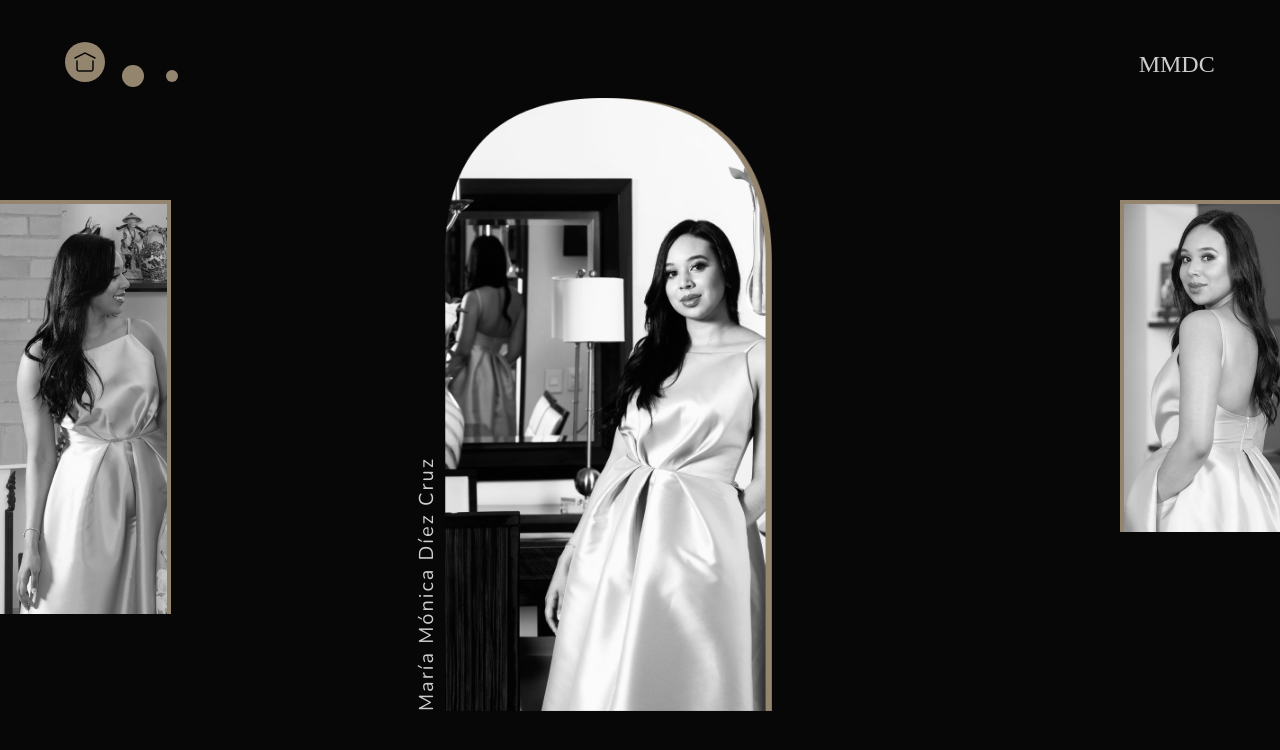
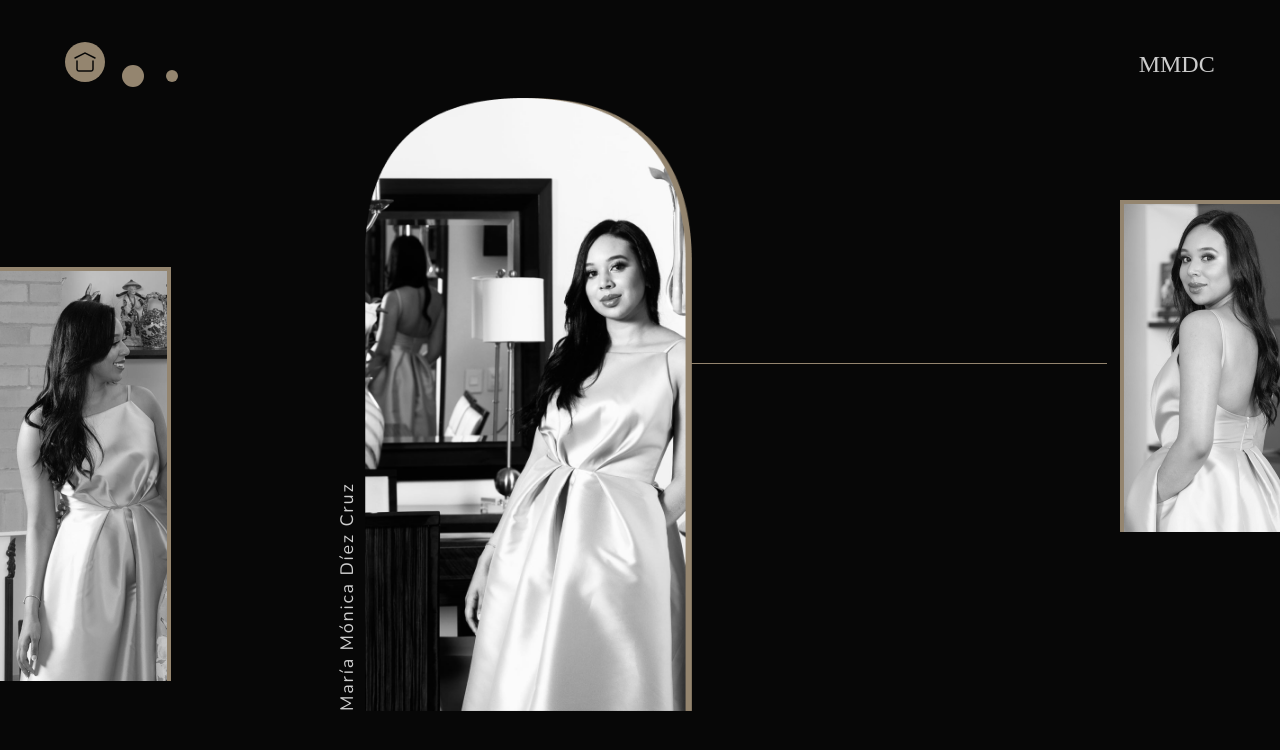
Before and after one commit to NicoAmont/mmdc-grado, a Next.js app: page / in a window 1280 px wide. Shown: the top 750 px of the page. Built offline with nearby package versions, Linux system fonts and the light colour scheme; a web font is replaced by a local one.

Commit message:
adding some details banner

```diff
--- a/pages/index.js
+++ b/pages/index.js
@@ -31,20 +31,19 @@ export default function Home() {
                   </div>
                 </Link>
             </div>
-
-            <div className='absolute flex flex-row items-baseline top-1/2 left-1/3 transform -translate-y-1/2 bottom-0 w-auto h-96 filter-none'>
-              <div className='w-full h-full relative filter-none'>
-              <p className='absolute w-96 top-0 -left-48 font-body text-xl text-bgr2 font-extralight tracking-widest -rotate-90 z-10 filter-none '>María Mónica Díez Cruz</p>
+            <div className='absolute z-10 hover:filter-none flex flex-row items-baseline top-1/2 left-1/3 transform -translate-y-1/2 -translate-x-20 bottom-0 w-auto h-96 filter-none'>
+              <div className='w-full h-full relative hover:filter-none '>
+              <p className='absolute hover:filter-none w-96 top-0 -left-48 font-body text-lg text-bgr2 font-extralight tracking-widest -rotate-90 z-10 filter-none '>María Mónica Díez Cruz</p>
               </div>
-              <img className='transform -translate-y-36 scale-90 filter-none'  src="/fotobanner1.png"/>
+              <img className='transform -translate-y-36 scale-90 filter-none  '  src="/fotobanner1.png"/>
             </div>
-            <div className='animate-slide-left top-1/4 left-0 absolute border-gold border-r-4 border-t-4'>
-              <img className='h-full'  src="/izqbanner.png" />
+            <div className='animate-slide-left top-1/3 left-0 absolute z-10 border-gold border-r-4 border-t-4'>
+              <img className='h-full grayscale'  src="/izqbanner.png" />
             </div>
-            <div className='animate-slide-right top-1/4 right-0 absolute border-gold border-l-4 border-t-4'>
-              <img className='h-full'  src="/derbanner.png" />
+            <div className='animate-slide-right top-1/4 right-0 absolute z-10 border-gold border-l-4 border-t-4'>
+              <img className='h-full grayscale  '  src="/derbanner.png" />
             </div>
-
+            <div className='linea z-0  top-1/3 left-1/2 w-1/2  right-0'></div>
 
           </div>
         </div>
--- a/styles/globals.css
+++ b/styles/globals.css
@@ -26,12 +26,12 @@ input[type=number]::-webkit-outer-spin-button {
 :root {
   --background-color: black;
 }
-img {
+.grayscale {
   filter: grayscale(100%);
   transition: filter 1s ease-in-out;
 }
 
-img:hover {
+.grayscale:hover {
   filter: grayscale(0%);
 }
 
@@ -86,3 +86,31 @@ img:hover {
   width: 80px;
   height: 670px;
 }
+
+
+/*Lineas con animacion */
+.linea {
+  position: relative;
+  height: 1.8px;
+  overflow: hidden;
+}
+
+.linea::before {
+  content: "";
+  display: block;
+  position: absolute;
+  height: 100%;
+  width: 0%;
+  background-color: #94856F;
+  animation: rellenar 5s linear forwards;
+  animation-delay: 4s;
+}
+
+@keyframes rellenar {
+  0% {
+    width: 0%;
+  }
+  100% {
+    width: 100%;
+  }
+}
```
